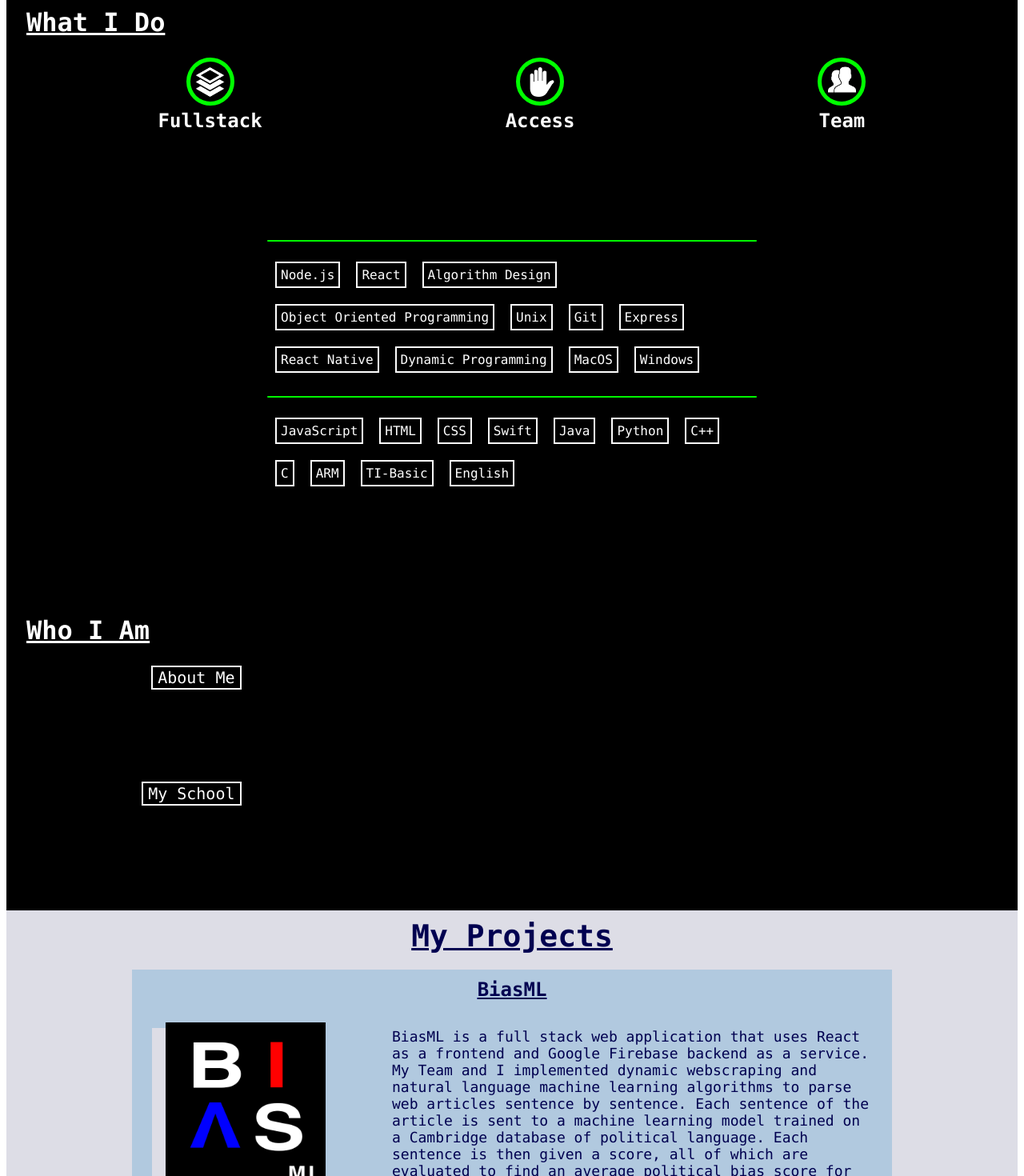
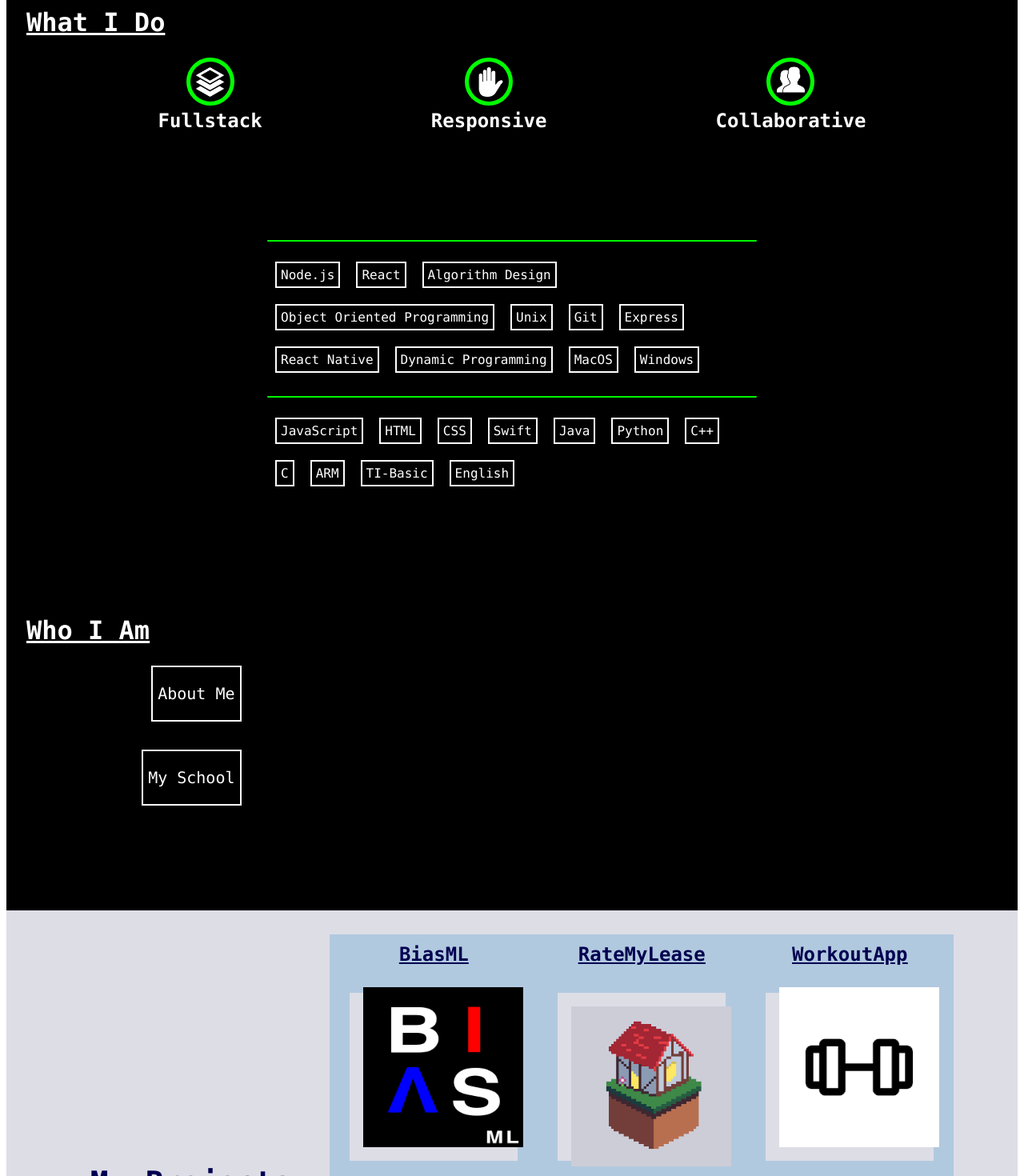
Before and after one commit to eal001/personal-website, a React (Create React App) app in the folder basic_frontend_2.0/: page / in a window 1280 px wide. Shown: the part 940-2410 px from the top of the page at 80% size. Built offline with nearby package versions, Linux system fonts and the light colour scheme; no server answers; the HTML template or start-up script is replaced by a standard one.

Commit message:
redesigned description component

```diff
--- a/basic_frontend_2.0/src/Description_Component.css
+++ b/basic_frontend_2.0/src/Description_Component.css
@@ -17,19 +17,74 @@
     display: block;
 }
 .description_button_container {
+    position: relative;
     flex: 1;
     justify-content: space-evenly;
     display: flex;
     position: relative;
 }
+
 .description_button {
     /*description here*/
     position: relative;
     color: white;
     font-family: "Consolas", "Courier New", "monospace";
     font-size: 20px;
+    margin-bottom: 15px;
+    background-color: lime;
+    border: 2px solid white;
+}
+.description_button:focus {
+    border: 2px solid lime;
+}
+.rounded_description_bar {
+    position: absolute;
+    top: 100%;
+    right: 0;
+    margin-left: 25px;
+    margin-right: 25px;
+    width: calc(100% - 50px);
+    height: 2px;
+    border-radius: 5px;
+    content: "";
+    background-color: lime;
+    transform: scaleX(0) ;
+    transition: all 250ms linear;
+    transition-delay: 0ms;
+}
+.about_bar {
+    transform-origin: left;
+}
+.school_bar {
+    transform-origin: right;
+}
+.description_button:focus + .about_bar {
+    transform: scaleX(1);
+    transition-delay: 500ms;
+}
+.description_button:focus + .school_bar {
+    transform: scaleX(1);
+    transition-delay: 500ms;
+}
+.button_text {
+    position: relative;
+    z-index: 2;
+    color: white;
+}
+.description_button_background {
+    position: absolute;
+    top: 0%;
+    left: 0%;
+    width: 100%;
+    height: 100%;
     background-color: black;
-    border: 2px solid white;
+    transition: all 250ms linear;
+}
+.description_button:focus .button_text {
+    color: black;
+}
+.description_button:focus .description_button_background {
+    transform: scale(0,0) ;
 }
 .button_border { /*FIGURE OUT TEXT SHOWING UP*/
     background-color: lime;
@@ -160,6 +215,27 @@
         display: block;
         position: relative;
     }
+    .rounded_description_bar {
+        top: 0%;
+        margin: 0px;
+        height: 100%;
+        width: 2px;
+        transform: scaleX(1) scaleY(0);
+    }
+    .about_bar {
+        transform-origin: top;
+    }
+    .school_bar {
+        transform-origin: bottom;
+    }
+    .description_button:focus + .about_bar {
+        transform: scaleX(1);
+        transition-delay: 500ms;
+    }
+    .description_button:focus + .school_bar {
+        transform: scaleX(1);
+        transition-delay: 500ms;
+    }
     .description_button {
         position: absolute;
     }
@@ -170,6 +246,7 @@
     .school {
         bottom: 0%;
         right: 10px;
+        margin-bottom: 0px;
     }
     .spacer {
         position: relative;
--- a/basic_frontend_2.0/src/Description_Component.js
+++ b/basic_frontend_2.0/src/Description_Component.js
@@ -99,8 +99,21 @@ const Description_Component = () => {
             <h1 className="description_section_title">Who I Am</h1>
             <div className="description_content_container">
                 <div className="description_button_container">
-                    <button className="description_button about" onClick={() => handleClick(1)}>About Me <Border_Component /> </button>
-                    <button className="description_button school" onClick={() => handleClick(2)}>My School <Border_Component /> </button>
+                    <button className="description_button about" onClick={() => handleClick(1)}>
+                        <div className="description_button_background"></div>
+                        <p className="button_text">About Me</p>
+                        <Border_Component />
+
+                    </button>
+                    <div className="rounded_description_bar about_bar"></div>
+
+                    <button className="description_button school" onClick={() => handleClick(2)}>
+                        <div className="description_button_background"></div>
+                        <p className="button_text">My School</p>
+                        <Border_Component />
+
+                    </button>
+                    <div className="rounded_description_bar school_bar"></div>
                 </div>
                 <div className="description_text_container">
                     <About_Me_Box num={selected} required_num={1}/>
--- a/basic_frontend_2.0/src/Project_Component.css
+++ b/basic_frontend_2.0/src/Project_Component.css
@@ -2,6 +2,11 @@
     background-color: #DDDDE6;
     padding-top: 10px;
     text-align: center;
+    overflow: hidden;
+}
+.project_container {
+    position: relative;
+    display: inline-block;
     overflow: hidden;
 }
 
@@ -16,6 +21,7 @@
 .project {
     position: relative;
     display: block;
+    float: left;
     background-color: rgb(177, 201, 223);
     padding-top: 1px;
     padding-bottom: 10px;
--- a/basic_frontend_2.0/src/Project_Component.js
+++ b/basic_frontend_2.0/src/Project_Component.js
@@ -44,15 +44,9 @@ const Project = ({classname, imagename, image, link, description}) => {
     return (
         <a href={link} className={project_name}>
             <p className="project_heading">{classname}</p>
-            <div className={background_name}></div>
-            <div className="project_content_container">
-                <div className="project_image_container">
-                    <img className={imagename} src={image} alt={imagename}></img>
-                </ div>
-                <div className="project_description">
-                    {description}
-                </div>
-            </div>
+            <div className="project_image_container">
+                <img className={imagename} src={image} alt={imagename}></img>
+            </ div>
         </a>
     )
 }
--- a/basic_frontend_2.0/src/Skill_Component.css
+++ b/basic_frontend_2.0/src/Skill_Component.css
@@ -98,7 +98,7 @@
 }
 .big_skill_title {
     font-family:  "Consolas", "Courier New", "monospace";
-    font-size: 12px;
+    font-size: 10px;
     color: white;
     margin-top: 5px;
 }
--- a/basic_frontend_2.0/src/Skills_Component.js
+++ b/basic_frontend_2.0/src/Skills_Component.js
@@ -65,7 +65,7 @@ const Main_Skill_Section = () => {
                         </div>
                         <div className="rounded_skill_bar bar2"></div>
                     </button>
-                    <h2 className="big_skill_title">Access</h2>
+                    <h2 className="big_skill_title">Responsive</h2>
                 </div>
 
                 <div className="icon_wrapper">
@@ -77,7 +77,7 @@ const Main_Skill_Section = () => {
                         </ div>
                         <div className="rounded_skill_bar bar3"></div>
                     </button>
-                    <h2 className="big_skill_title">Team</h2>
+                    <h2 className="big_skill_title">Collaborative</h2>
                 </div>
             </div>
 
```
